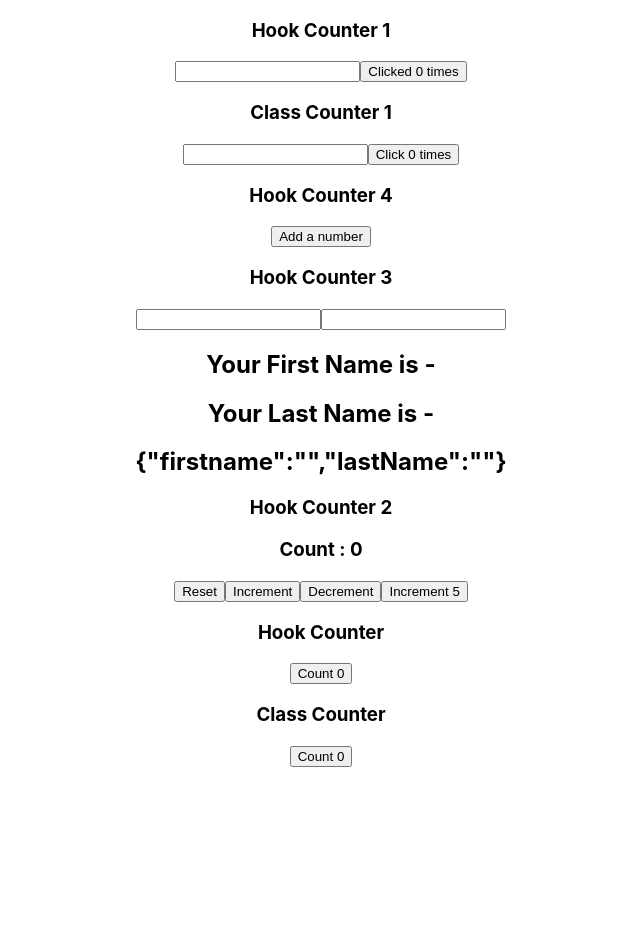
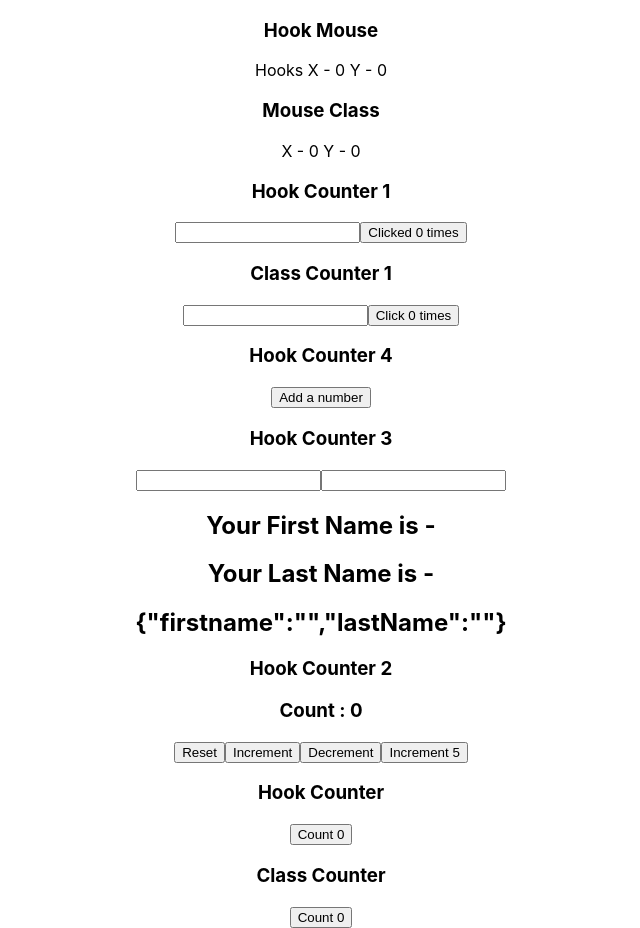
Before and after one commit to abdurrahmanmh/state-hook, a React (Create React App) app: page / in a window 1280 px wide. Shown: the whole page, without its empty margins (319-959 px from the left). Before the commit the page ends 800 px from the top, so only its background shows below. Built offline with nearby package versions, Linux system fonts and the light colour scheme.

Commit message:
Run effects only once (#7)

```diff
--- a/src/App.js
+++ b/src/App.js
@@ -7,10 +7,17 @@
 import HookCounter4 from "./components/HookCounter4";
 import ClassCounter1 from "./components/ClassCounter1";
 import HookCounter1 from "./components/HookCounter1";
+import ClassMouse from "./components/ClassMouse";
+import HookMouse from "./components/HookMouse";
 
 function App() {
   return (
     <div className="App">
+      <h3>Hook Mouse</h3>
+      <HookMouse />
+      <h3>Mouse Class</h3>
+      <ClassMouse />
+
       <h3>Hook Counter 1</h3>
       <HookCounter1 />
       <h3>Class Counter 1</h3>
--- /dev/null
+++ b/src/components/ClassMouse.js
@@ -0,0 +1,25 @@
+import React, { Component } from "react";
+
+class ClassMouse extends Component {
+  constructor(props) {
+    super(props);
+
+    this.state = {
+      x: 0,
+      y: 0,
+    };
+  }
+  logMousePosition = (e) => {
+    this.setState({ x: e.clientX, y: e.clientY });
+  };
+
+  componentDidMount(){
+    window.addEventListener("mousemove", this.logMousePosition)
+  }
+
+  render() {
+    return <div>X - {this.state.x} Y - {this.state.y}</div>;
+  }
+}
+
+export default ClassMouse;
--- /dev/null
+++ b/src/components/HookMouse.js
@@ -0,0 +1,25 @@
+import React, { useEffect, useState } from 'react'
+
+function HookMouse() {
+const [x, setX] = useState(0)
+const [y,setY] = useState(0)
+
+const logMousePosition= e=>{
+    console.log('Mouse event')
+    setX(e.clientX)
+    setY(e.clientY)
+}
+
+useEffect(()=>{
+    console.log('useEffect Mouse Called')
+    window.addEventListener('mousemove', logMousePosition)
+},[])
+
+  return (
+    <div>
+        Hooks X - {x} Y - {y}
+    </div>
+  )
+}
+
+export default HookMouse
```
